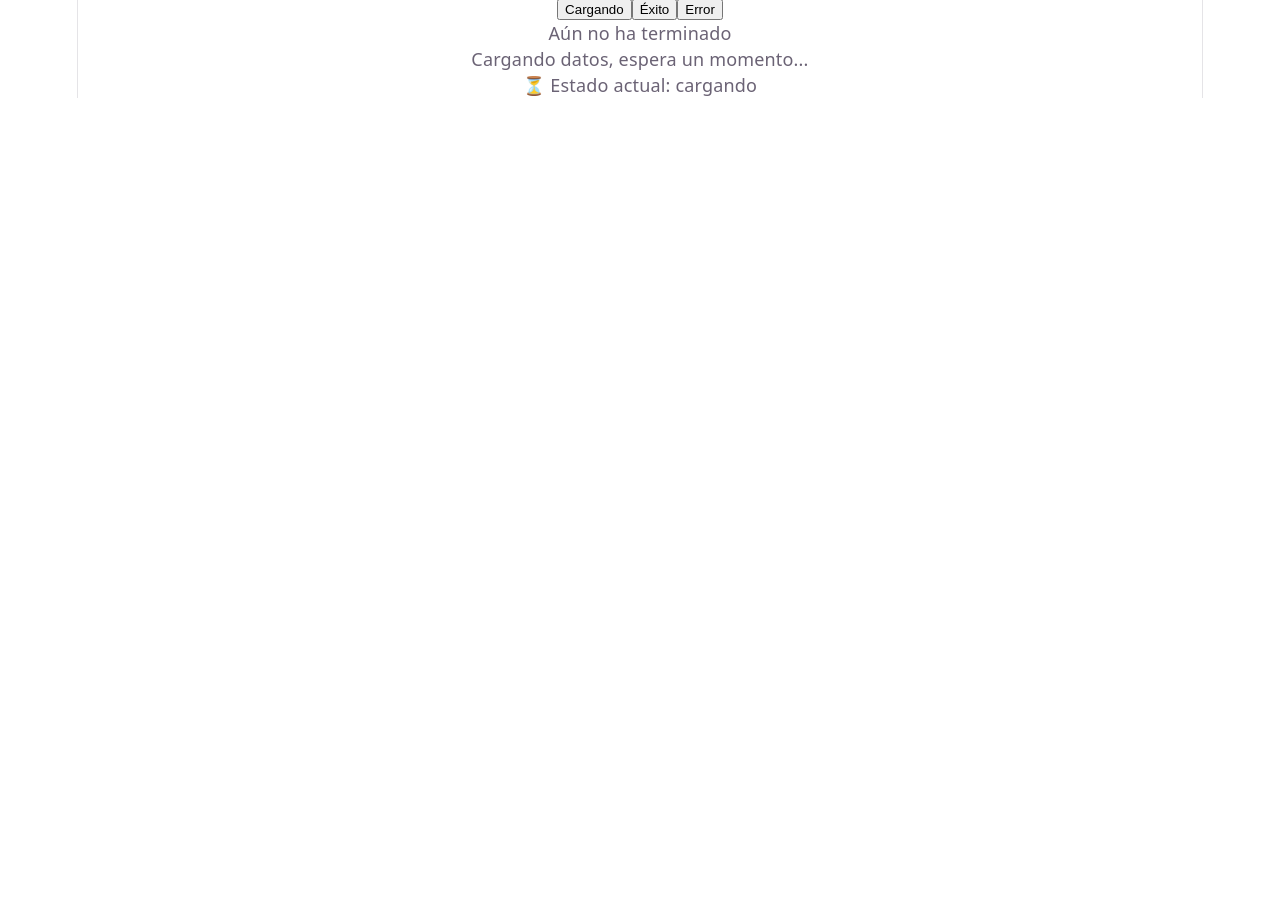
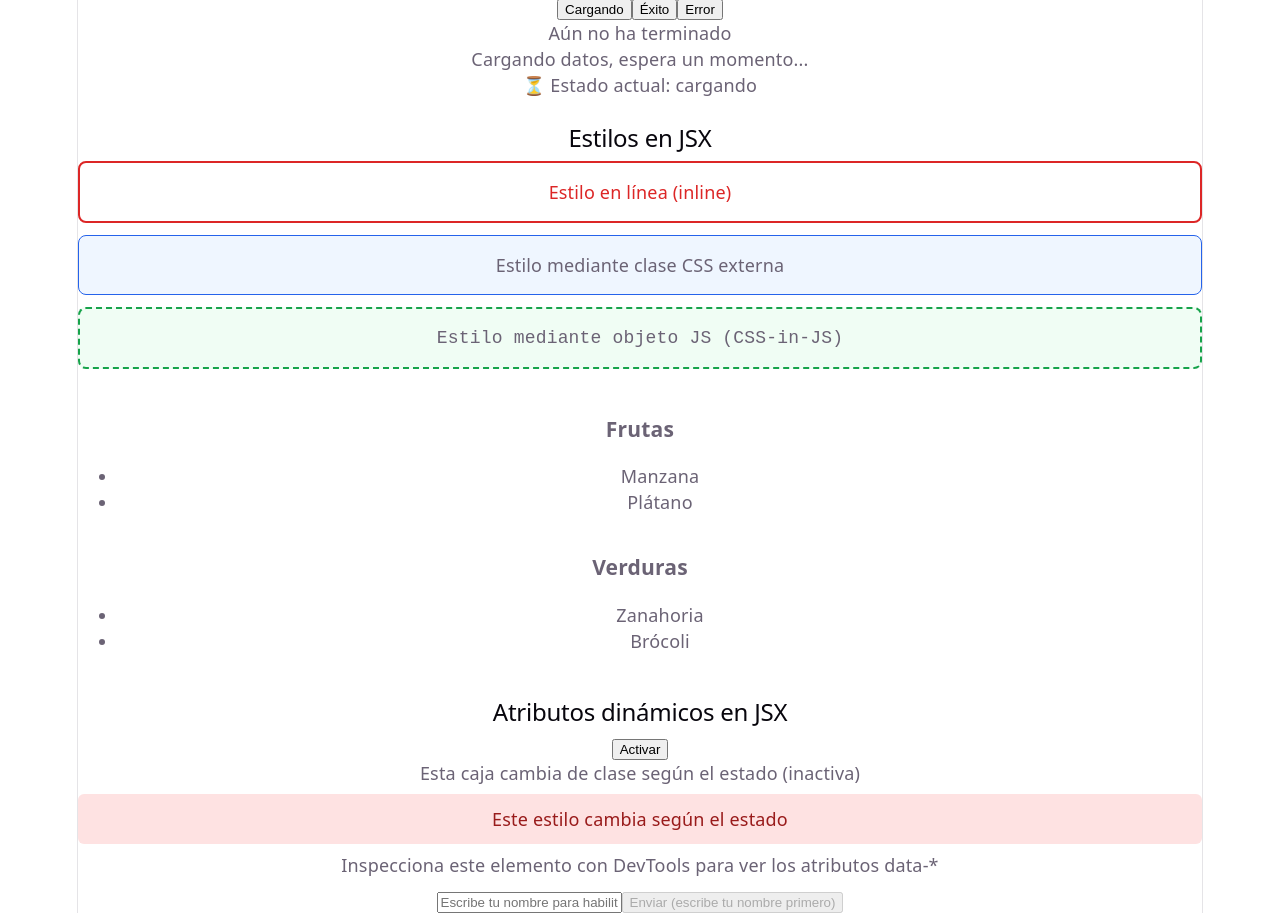
Before and after one commit to OscarLP0909/ejercicios-react-basico, a React (Vite) app: page / in a window 1280 px wide. Shown: the part 1860-2773 px from the top of the page. Before the commit the page ends 1958 px from the top, so only its background shows below. Built offline with nearby package versions, Linux system fonts and the light colour scheme.

Commit message:
Ejercicios terminados

```diff
--- a/src/App.tsx
+++ b/src/App.tsx
@@ -6,6 +6,9 @@ import Expresiones from './components/11-expresiones/Expresiones';
 import ListaTareas from './components/12-lista-tareas/ListaTareas';
 import Tarjeta from './components/13-correccion-errores/Correccion';
 import Condicional from './components/14-condicional/Condicional';
+import Estilos from './components/15-estilos/Estilos';
+import Lista from './components/16-Lista/Lista';
+import AtributosDinamicos from './components/17-atributos-dinamicos/AtributosDinamicos';
 
 function App() {
 
@@ -24,6 +27,12 @@ function App() {
       <Tarjeta />
       <br></br>
       <Condicional />
+      <br></br>
+      <Estilos />
+      <br></br>
+      <Lista />
+      <br></br>
+      <AtributosDinamicos />
     </>
   );
 }
--- /dev/null
+++ b/src/components/15-estilos/Estilos.css
@@ -0,0 +1,11 @@
+.tarjeta-estilos {
+  border: 1px solid #ccc;
+  border-radius: 8px;
+  padding: 16px;
+  margin-bottom: 12px;
+}
+
+.tarjeta-estilos--destacada {
+  border-color: #2563eb;
+  background-color: #eff6ff;
+}
--- /dev/null
+++ b/src/components/15-estilos/Estilos.tsx
@@ -0,0 +1,41 @@
+import './Estilos.css';
+
+// Técnica 3: CSS-in-JS con objeto JavaScript separado
+const estiloCajaJS: React.CSSProperties = {
+  border: '2px dashed #16a34a',
+  borderRadius: '8px',
+  padding: '16px',
+  backgroundColor: '#f0fdf4',
+  fontFamily: 'monospace',
+};
+
+function Estilos() {
+  return (
+    <div>
+      <h2>Estilos en JSX</h2>
+
+      {/* Técnica 1: estilos en línea con objeto directo */}
+      <div
+        style={{
+          border: '2px solid #dc2626',
+          borderRadius: '8px',
+          padding: '16px',
+          marginBottom: '12px',
+          color: '#dc2626',
+        }}
+      >
+        Estilo en línea (inline)
+      </div>
+
+      {/* Técnica 2: clases CSS definidas en un archivo .css */}
+      <div className="tarjeta-estilos tarjeta-estilos--destacada">
+        Estilo mediante clase CSS externa
+      </div>
+
+      {/* Técnica 3: objeto de estilos reutilizable (CSS-in-JS) */}
+      <div style={estiloCajaJS}>Estilo mediante objeto JS (CSS-in-JS)</div>
+    </div>
+  );
+}
+
+export default Estilos;
--- /dev/null
+++ b/src/components/16-Lista/Lista.tsx
@@ -0,0 +1,22 @@
+function Lista() {
+  return (
+    <>
+      <div>
+        <h3>Frutas</h3>
+        <ul>
+          <li>Manzana</li>
+          <li>Plátano</li>
+        </ul>
+      </div>
+      <div>
+        <h3>Verduras</h3>
+        <ul>
+          <li>Zanahoria</li>
+          <li>Brócoli</li>
+        </ul>
+      </div>
+    </>
+  );
+}
+
+export default Lista;
--- /dev/null
+++ b/src/components/17-atributos-dinamicos/AtributosDinamicos.tsx
@@ -0,0 +1,63 @@
+import { useState } from 'react';
+
+function AtributosDinamicos() {
+  const [activo, setActivo] = useState(false);
+  const [nombre, setNombre] = useState('');
+  const [timestamp] = useState(() => Date.now());
+
+  const formularioValido = nombre.trim().length > 0;
+
+  return (
+    <div className="atributos-dinamicos">
+      <h2>Atributos dinámicos en JSX</h2>
+
+      <button onClick={() => setActivo(!activo)}>
+        {activo ? 'Desactivar' : 'Activar'}
+      </button>
+
+      {/* 1. className dinámico */}
+      <div
+        className={activo ? 'caja caja--activa' : 'caja caja--inactiva'}
+      >
+        Esta caja cambia de clase según el estado ({activo ? 'activa' : 'inactiva'})
+      </div>
+
+      {/* 2. style dinámico */}
+      <div
+        style={{
+          backgroundColor: activo ? '#dcfce7' : '#fee2e2',
+          color: activo ? '#166534' : '#991b1b',
+          padding: '12px',
+          borderRadius: '6px',
+          marginTop: '8px',
+        }}
+      >
+        Este estilo cambia según el estado
+      </div>
+
+      {/* 3. atributo data-* dinámico */}
+      <div
+        data-estado={activo ? 'activo' : 'inactivo'}
+        data-timestamp={timestamp}
+        style={{ marginTop: '8px' }}
+      >
+        Inspecciona este elemento con DevTools para ver los atributos data-*
+      </div>
+
+      {/* 4. disabled condicional */}
+      <div style={{ marginTop: '8px' }}>
+        <input
+          type="text"
+          placeholder="Escribe tu nombre para habilitar el botón"
+          value={nombre}
+          onChange={(e) => setNombre(e.target.value)}
+        />
+        <button disabled={!formularioValido}>
+          Enviar {!formularioValido && '(escribe tu nombre primero)'}
+        </button>
+      </div>
+    </div>
+  );
+}
+
+export default AtributosDinamicos;
```
